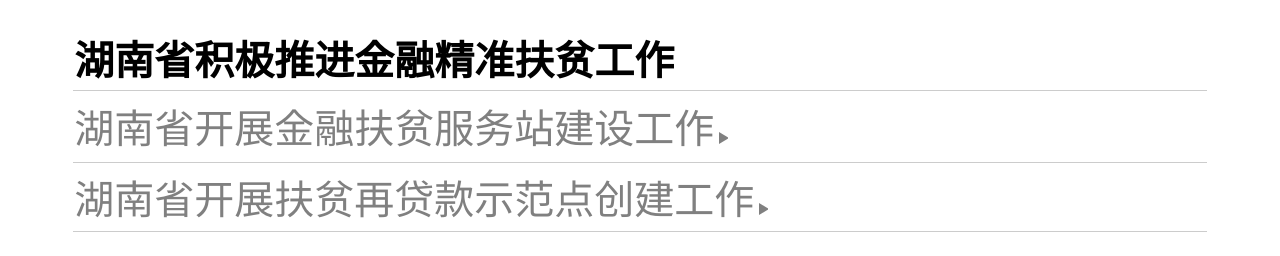
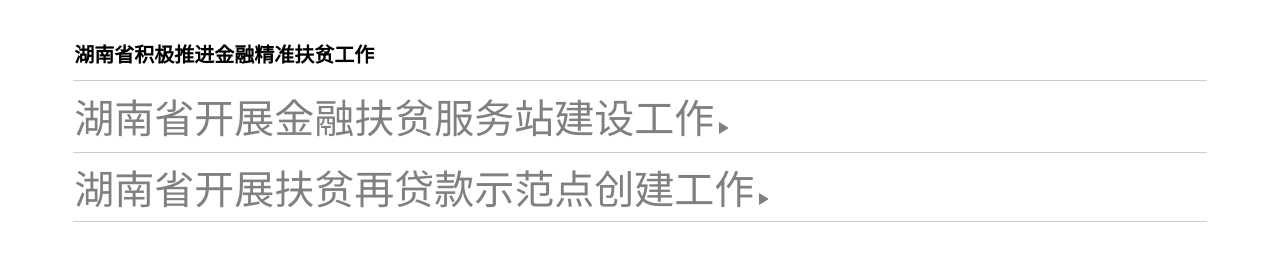
Before and after one commit to jensenliao/test, a plain HTML site: page index.html in a window 1280 px wide. Drawn offline with Linux system fonts and the light colour scheme.

Commit message:
Update index.html

```diff
--- a/index.html
+++ b/index.html
@@ -48,7 +48,7 @@
 	<table style="width:90%;" align="center" valign="center">
 	<tr style="height:50px;">
 	<td style="border-top:0">
-	     <span style="font-family:微软雅黑; font-weight:bold; font-size:40px;">湖南省积极推进金融精准扶贫工作</span>
+	     <span style="font-family:微软雅黑; font-weight:bold; font-size:20px;">湖南省积极推进金融精准扶贫工作</span>
 	</td>
 	</tr>
 	<tr>
```
